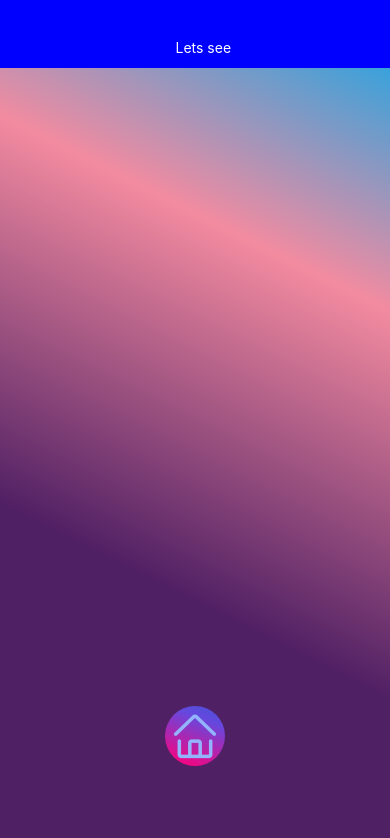
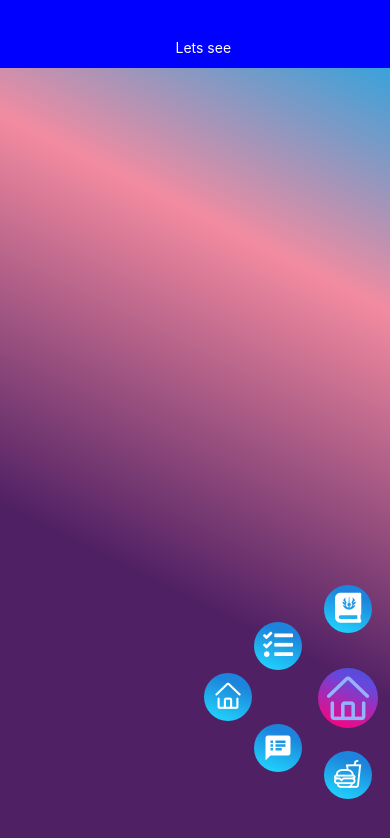
Before and after one commit to arsmohamed/MeroProject, a React Native app: screen / in a window 390 px wide. Shown: the top 838 px of the page. Built offline with nearby package versions, Linux system fonts and the light colour scheme.

Commit message:
got a change to work with icons but unable to figure out how to add animation to the icons

```diff
--- a/App.js
+++ b/App.js
@@ -13,7 +13,7 @@ export default class App extends Component {
       start={{ x: 0.95, y: 0 }} and end={{ x: 0, y: 0.95 }}
       locations={[0,0.25,0.65]} colors={['#39A2DB', '#F38BA0','#502064']}
     >
-      <IconNav style={{bottom: "10%"}}/>
+      <IconNav style={{bottom: "15%"}}/>
     </LinearGradient>
 
 
--- a/Navigation/NavigationPage.js
+++ b/Navigation/NavigationPage.js
@@ -1,5 +1,5 @@
 import  React, {useState, useRef} from 'react';
-import { StyleSheet, Text, View, Animated, TouchableWithoutFeedback } from 'react-native';
+import { StyleSheet, Text, View, Animated, TouchableWithoutFeedback, SafeAreaView } from 'react-native';
 import { LinearGradient } from 'expo-linear-gradient';
 import Icon from 'react-native-vector-icons/AntDesign';
 import IconFA from 'react-native-vector-icons/FontAwesome5';
@@ -13,7 +13,22 @@ export default function Nav (props) {
   /********************************************  Animation Function *********************************************************/
 
   const animation = useRef(new Animated.Value(0)).current;
-  const mode = useRef(new Animated.Value(0)).current;
+
+  const fadeIn = () => {
+    // Will change animation value to 1 in 5 seconds
+    Animated.timing(animation, {
+      toValue: 1,
+      duration: 5000
+    }).start();
+  };
+
+  const fadeOut = () => {
+    // Will change animation value to 0 in 3 seconds
+    Animated.timing(animation, {
+      toValue: 0,
+      duration: 3000
+    }).start();
+  };
 
   const [ChangeIcon, setChangeIcon] = useState(false); // to change the icon
   const [Open1, setOpen] = useState(0); // to change open value
@@ -29,20 +44,12 @@ export default function Nav (props) {
     setChangeIcon(true)
     setOpen(1)
   }
-  const thermometerX = mode.interpolate({
-    inputRange: [0, 1],
-    outputRange: [-24, -100]
-});
 
-const thermometerY = mode.interpolate({
-    inputRange: [0, 1],
-    outputRange: [-50, -100]
-});
   const Home = <LinearGradient
       start={{ x: 0.35, y: 0 }} and end={{ x: 0, y: 0.95 }}
       locations={[0,0.25,0.95]}
       colors={['#4651D5','#6548DE','#FF007A']}
-      style={styles.NavIconStyle}
+      style={[styles.NavIconStyle, Open1 ? styles.secondary: null]}
     >
       <TouchableWithoutFeedback onPress={toggleMenu}>
         <Animated.View >
@@ -50,20 +57,6 @@ const thermometerY = mode.interpolate({
         </Animated.View>
       </TouchableWithoutFeedback>
     </LinearGradient>
-
-  // const DiaryStyle = {
-  //   transform: [
-  //   {
-  //       scale: animation
-  //     },
-  //     {
-  //         inputRange: [0, 1],
-  //         translateY: animation.interpolate({
-  //             outputRange: [0, -70]
-  //           })
-  //         }
-  //       ]
-  //     }
 
 
   const chooseIcon = () => {
@@ -85,11 +78,23 @@ const thermometerY = mode.interpolate({
 
   /********************************************  Notification Icons *********************************************************/
 
+  const Home1 = <LinearGradient
+      start={{ x: 0.35, y: 0 }} and end={{ x: 0, y: 0.95 }}
+      locations={[0,0.25,0.95]}
+      colors={['#1C84E4','#1C84DB','#21D7FF']}
+      style={[styles.NavIconStyle, styles.secondary, {transform: [{ translateY: 245 },  {translateX: -120 }] }]}
+    >
+      <TouchableWithoutFeedback>
+        <Animated.View >
+        <Icon name="home" size={30} color="#FFFF" />
+        </Animated.View>
+      </TouchableWithoutFeedback>
+    </LinearGradient>
   const Diary = <LinearGradient
       start={{ x: 0.35, y: 0 }} and end={{ x: 0, y: 0.95 }}
       locations={[0,0.25,0.95]}
       colors={['#1C84E4','#1C84DB','#21D7FF']}
-      style={[styles.NavIconStyle, styles.secondary, {left: thermometerX, top: thermometerY}]}
+      style={[styles.NavIconStyle, styles.secondary, {transform: [{ translateY: -35 }] }]}
     >
       <TouchableWithoutFeedback>
         <Animated.View >
@@ -102,7 +107,7 @@ const thermometerY = mode.interpolate({
       start={{ x: 0.35, y: 0 }} and end={{ x: 0, y: 0.95 }}
       locations={[0,0.25,0.95]}
       colors={['#1C84E4','#1C84DB','#21D7FF']}
-      style={[styles.NavIconStyle, styles.secondary]}
+      style={[styles.NavIconStyle, styles.secondary, {transform: [{ translateY: 50 },  {translateX: -70 }] }]}
     >
       <TouchableWithoutFeedback>
         <Animated.View >
@@ -115,7 +120,7 @@ const thermometerY = mode.interpolate({
       start={{ x: 0.35, y: 0 }} and end={{ x: 0, y: 0.95 }}
       locations={[0,0.25,0.95]}
       colors={['#1C84E4','#1C84DB','#21D7FF']}
-      style={[styles.NavIconStyle, styles.secondary]}
+      style={[styles.NavIconStyle, styles.secondary, {transform: [{ translateY: 200 },  {translateX: -70 }] }]}
     >
       <TouchableWithoutFeedback>
         <Animated.View >
@@ -128,7 +133,7 @@ const thermometerY = mode.interpolate({
       start={{ x: 0.35, y: 0 }} and end={{ x: 0, y: 0.95 }}
       locations={[0,0.25,0.95]}
       colors={['#1C84E4','#1C84DB','#21D7FF']}
-      style={[styles.NavIconStyle, styles.secondary]}
+      style={[styles.NavIconStyle, styles.secondary, {transform: [{ translateY: 275 },  {translateX: 0 }] }]}
     >
       <TouchableWithoutFeedback>
         <Animated.View >
@@ -137,11 +142,21 @@ const thermometerY = mode.interpolate({
       </TouchableWithoutFeedback>
     </LinearGradient>
 
-    const NavIcon = <View style={[styles.IconsPageAre, props.style]}>
-      {Open1? [Meal, Note, Task, Diary] : console.log("is it working ")}
+    const NavIcon = <SafeAreaView style={[styles.IconsPageAre, props.style]}>
+      {
+      // Open1?
+      [
+        Home1,
+        Meal,
+        Note,
+        Task,
+        Diary
+      ]
+      //  : console.log("is it working ")
+       }
 
       {ChangeIcon ? AddIcon : Home}
-    </View>
+    </SafeAreaView>
 
     return (NavIcon);
   }
@@ -152,6 +167,7 @@ const styles = StyleSheet.create({
     IconsPageAre: {
       alignItems: "center",
       position: "absolute",
+      right: "0%"
     },
     NavIconStyle: {
       width: 60,
@@ -163,14 +179,15 @@ const styles = StyleSheet.create({
       shadowRadius: 10,
       shadowColor: "#F02A4B",
       shadowOffset: 0.3,
-      shadowOffset: { height: 10}
-    },
-    menu: {
-      backgroundColor: "#F82A4B"
+      shadowOffset: { height: 10},
+      right: "20%"
     },
     secondary: {
       width: 48,
       height: 48,
       borderRadius: 48 / 2
-    }
+    },
+    DiaryStyle:{
+      marginBottom: "25%"
+    },
   });
```
